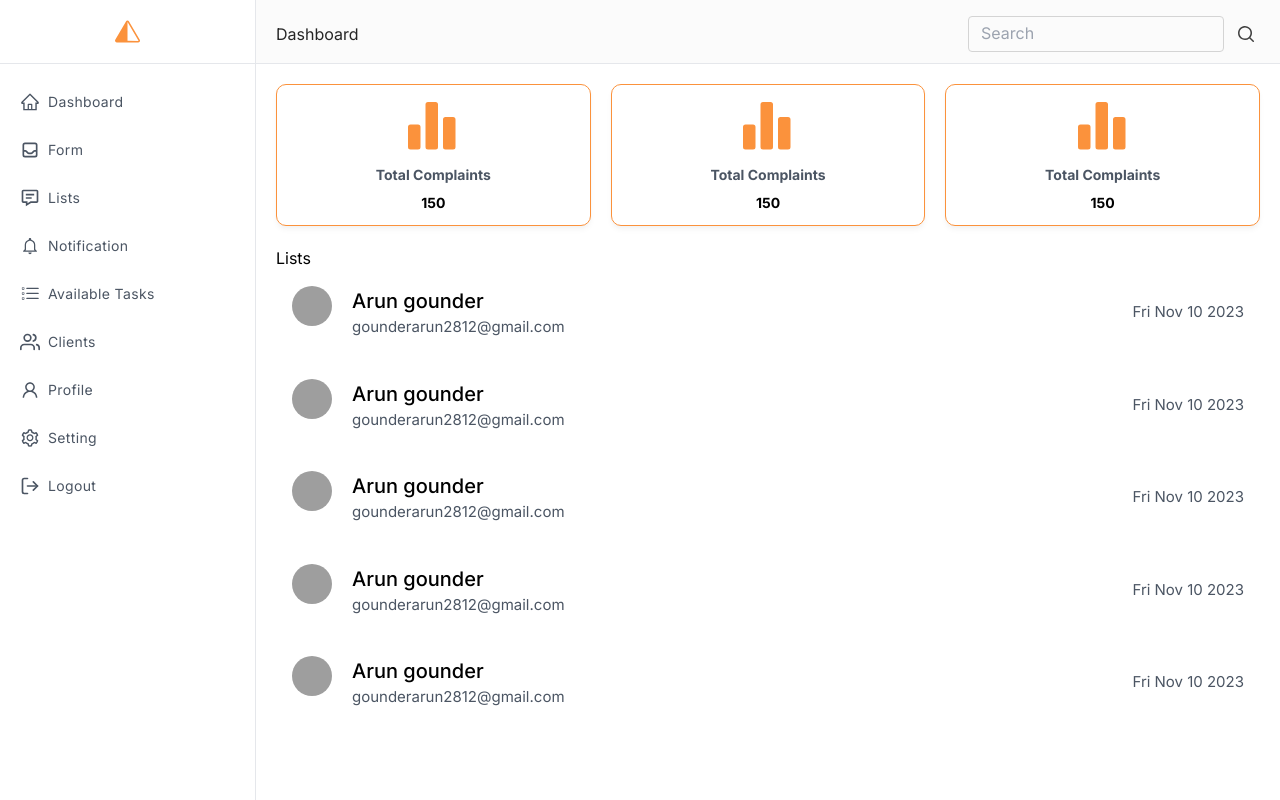
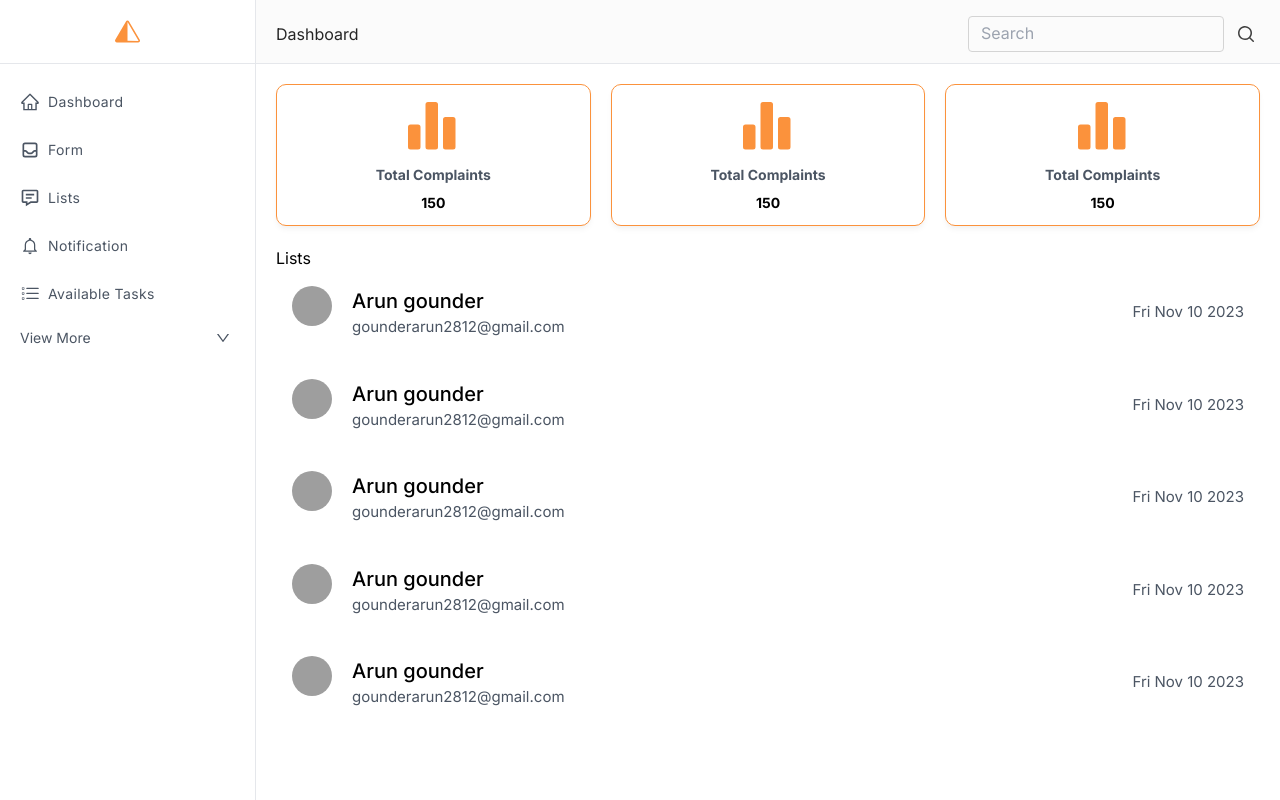
Before and after one commit to arun-gounder/admin-dashboard, a Next.js app: page /dashboard in a window 1280 px wide. Built offline with nearby package versions, Linux system fonts and the light colour scheme; grey boxes are pictures that could not be loaded.

Commit message:
Update Sidebar.jsx
accordion added to the sidebar

```diff
--- a/app/ui/dashboard/sidebar/Sidebar.jsx
+++ b/app/ui/dashboard/sidebar/Sidebar.jsx
@@ -1,58 +1,124 @@
-"use client"
-import Link from 'next/link'
-import React, { useState } from 'react'
+"use client";
+import Link from "next/link";
+import React, { useState } from "react";
 // icons
-import { AiOutlineHome, AiOutlineUser, AiOutlineSetting } from 'react-icons/ai'
-import { IoMdNotificationsOutline } from 'react-icons/io'
-import { BiMessageDetail } from 'react-icons/bi'
-import { BsTriangleHalf, BsChevronDown } from 'react-icons/bs'
-import { HiOutlineInbox } from 'react-icons/hi'
-import { BsListTask } from 'react-icons/bs'
-import { FiUsers, FiLogOut } from 'react-icons/fi'
-import { FaAngleLeft, FaAngleRight } from 'react-icons/fa'
+import {
+  AiOutlineHome,
+  AiOutlineUser,
+  AiOutlineSetting,
+  AiOutlineDown,
+} from "react-icons/ai";
+import { IoMdNotificationsOutline } from "react-icons/io";
+import { BiMessageDetail } from "react-icons/bi";
+import { BsTriangleHalf, BsChevronDown } from "react-icons/bs";
+import { HiOutlineInbox } from "react-icons/hi";
+import { BsListTask } from "react-icons/bs";
+import { FiUsers, FiLogOut } from "react-icons/fi";
+import { FaAngleLeft, FaAngleRight } from "react-icons/fa";
 
 const Sidebar = () => {
-
   const sildebarData = {
     menu: [
       { icon: <AiOutlineHome />, title: "Dashboard", path: "/dashboard" },
       { icon: <HiOutlineInbox />, title: "Form", path: "/dashboard/form" },
       { icon: <BiMessageDetail />, title: "Lists", path: "/dashboard/lists" },
-            { icon: <IoMdNotificationsOutline />, title: "Notification", path: "notification" },
+      {
+        icon: <IoMdNotificationsOutline />,
+        title: "Notification",
+        path: "notification",
+      },
       { icon: <BsListTask />, title: "Available Tasks", path: "tasks" },
+    ],
+  };
+  const moreMenuData = [
     { icon: <FiUsers />, title: "Clients", path: "clients" },
     { icon: <AiOutlineUser />, title: "Profile", path: "title" },
     { icon: <AiOutlineSetting />, title: "Setting", path: "setting" },
-            { icon: <FiLogOut />, title: "Logout", path: "logout" }
-        ]
-    }
+    { icon: <FiLogOut />, title: "Logout", path: "logout" },
+  ];
 
   const [isCollapse, setIsCollapse] = useState(true);
-    console.log(isCollapse);
+  const [isOpen, setIsOpen] = useState(false);
+  const arrowStyles = isOpen ? 'transform rotate-180' : 'transform rotate-0';
+
+  //   console.log(isCollapse);
+
+  const toggleAccordion = () => {
+    setIsOpen(!isOpen);
+  };
+
   return (
-        <div className={`lg:w-64 sticky h-screen flex flex-col top-0 left-0 ${isCollapse ? "w-14" : "w-64"} transition-all ease-in-out delay-200 bg-white h-full border-r`}>
-            <button onClick={() => setIsCollapse(!isCollapse)} className='lg:hidden absolute right-[15px] top-[50px] bg-orange-400 text-white rounded-full p-1'>
+    <div
+      className={`lg:w-64 sticky h-screen flex flex-col top-0 left-0 ${
+        isCollapse ? "w-14" : "w-64"
+      } transition-all ease-in-out delay-200 bg-white h-full border-r`}
+    >
+      <button
+        onClick={() => setIsCollapse(!isCollapse)}
+        className="lg:hidden absolute right-[15px] top-[50px] bg-orange-400 text-white rounded-full p-1"
+      >
         {isCollapse ? <FaAngleRight /> : <FaAngleLeft />}
       </button>
       <div className="flex items-center justify-center h-16 border-b text-orange-400 text-[25px]">
-                <div><BsTriangleHalf /></div>
+        <div>
+          <BsTriangleHalf />
+        </div>
       </div>
       <div className="overflow-y-auto overflow-x-hidden flex-grow">
         <ul className="flex flex-col py-4 space-y-1">
-                    {sildebarData.menu.map(list => {
-                        return <li key={list.title}>
-                            <Link href={list.path} className="relative flex flex-row items-center h-11 focus:outline-none hover:bg-gray-50 text-gray-600 hover:text-gray-800 border-l-4 border-transparent hover:border-orange-400 pr-6">
+          {sildebarData.menu.map((list) => {
+            return (
+              <li key={list.title}>
+                <Link
+                  href={list.path}
+                  className="relative flex flex-row items-center h-11 focus:outline-none hover:bg-gray-50 text-gray-600 hover:text-gray-800 border-l-4 border-transparent hover:border-orange-400 pr-6"
+                >
                   <span className="inline-flex justify-center items-center ml-4 text-[20px]">
                     {list.icon}
                   </span>
-                                <span className="ml-2 text-sm tracking-wide truncate">{list.title}</span>
+                  <span className="ml-2 text-sm tracking-wide truncate">
+                    {list.title}
+                  </span>
                 </Link>
               </li>
+            );
           })}
+
+          <li className="relative flex flex-col justify-center py-2 pl-4 focus:outline-none hover:bg-gray-50 text-gray-600 hover:text-gray-800 border-l-4 border-transparent hover:border-orange-400 pr-6">
+            <a className="flex items-center justify-between">
+              <span className="text-sm">View More</span>
+              <AiOutlineDown
+                className={`cursor-pointer transition ${arrowStyles}`}
+                onClick={toggleAccordion}
+              />
+            </a>
+
+            {isOpen && (
+              <ul className="ml-4">
+                {moreMenuData.map((list) => {
+                  return (
+                    <li key={list.title}>
+                      <Link
+                        href={list.path}
+                        className="relative flex items-center h-9 pt-4 focus:outline-none hover:bg-gray-50 text-gray-600 hover:text-gray-800 border-transparent pr-6"
+                      >
+                        <span className="inline-flex justify-center items-center text-[20px]">
+                          {list.icon}
+                        </span>
+                        <span className="ml-2 text-sm tracking-wide truncate">
+                          {list.title}
+                        </span>
+                      </Link>
+                    </li>
+                  );
+                })}
+              </ul>
+            )}
+          </li>
         </ul>
       </div>
     </div>
-    )
-}
+  );
+};
 
-export default Sidebar
+export default Sidebar;
```
Lines whose indentation alone changed are shown as unchanged.
